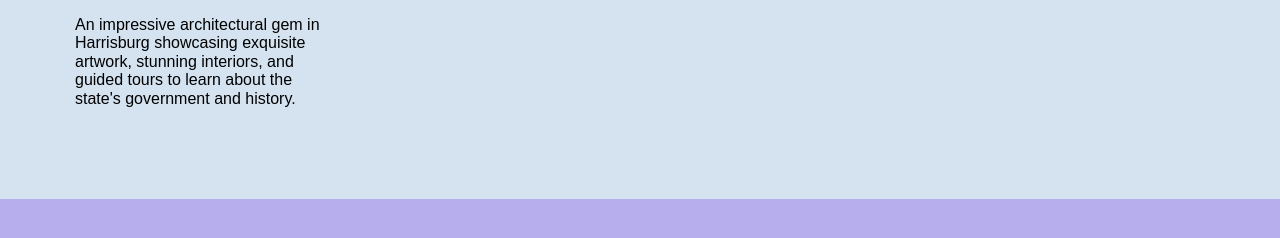
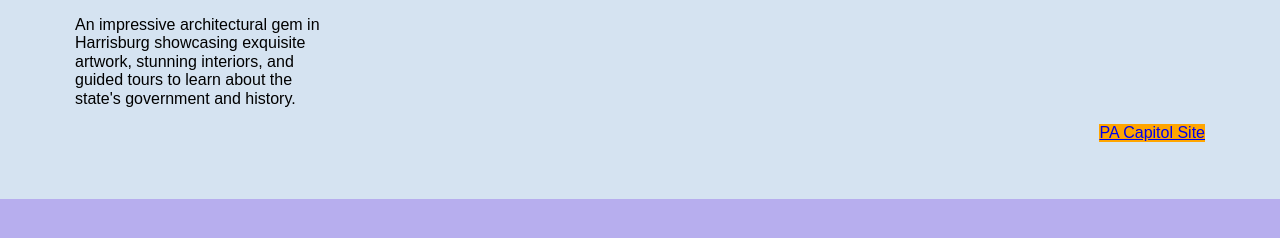
Before and after one commit to rkw74492/rkw74492, a plain HTML site: page projects/project-1/Tourism Site.html in a window 1280 px wide. Shown: the part 462-700 px from the top of the page. Drawn offline with nearby package versions, Linux system fonts and the light colour scheme.

Commit message:
Update Tourism Site.html
Update2 added link box

```diff
--- a/projects/project-1/Tourism Site.html
+++ b/projects/project-1/Tourism Site.html
@@ -39,7 +39,14 @@
                 font-size: 45px;
             }
             .zelda{
-
+                float: right;
+               text-align: right;
+               background: orange;
+               height: auto;
+               width: fit-content;
+            }
+            a href{
+                color: rgb(44, 168, 240);
             }
           /* Add your CSS here. */
         </style>
@@ -53,6 +60,6 @@
         <div class="big-box-boy">
             <h2 class="big-box-title">Pennsylvania<br/> State Captiol</h2>
             <p>An impressive architectural gem in <br/>Harrisburg showcasing exquisite<br/> artwork, stunning interiors, and <br/>guided tours to learn about the<br/> state's government and history.</p>
-            <div class="zelda"><a href="www.pacapitol.com"></a></div>
+            <div class="zelda"><a href="www.pacapitol.com">PA Capitol Site</a></div>
         </div>
     </body>
```
